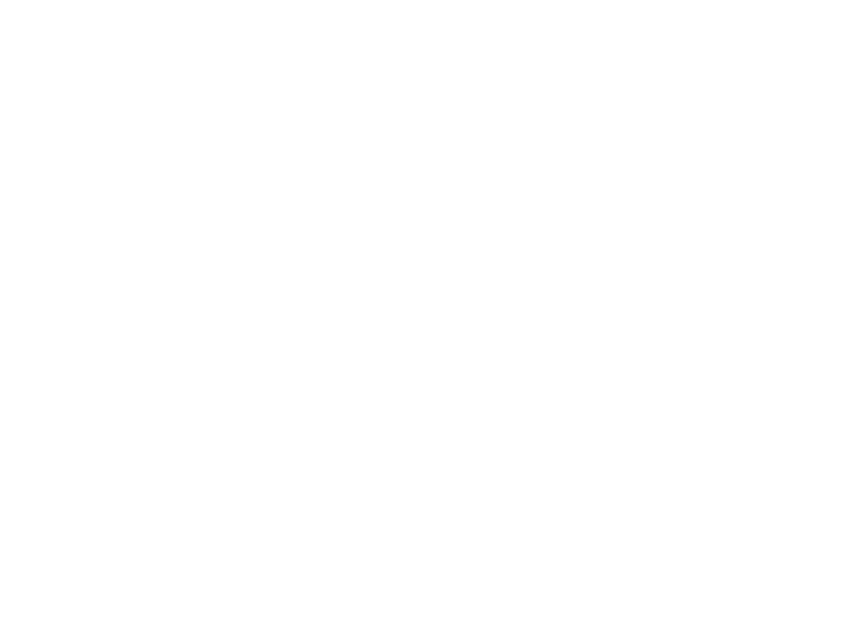
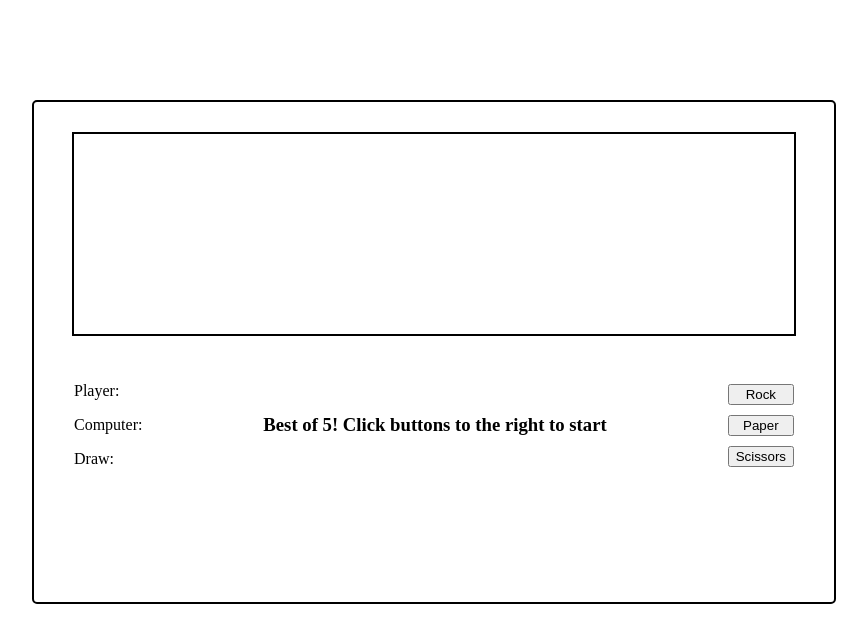
Before and after one commit to DemReaper/Rock-Paper-Scissors, a plain HTML site: page index.html in a window 1280 px wide. Shown: the whole page, without its empty margins (206-1073 px from the left). Drawn offline with Linux system fonts and the light colour scheme.

Commit message:
add basic layout for UI

```diff
--- a/app.js
+++ b/app.js
@@ -18,6 +18,8 @@ function computerPlay() {
 function playRound(playerSelection, computerSelection) {
   // transform playerSelection to lowercase
   let psLowerCase = playerSelection.toLowerCase();
+
+  // stage outcom conditions
   const draw = "Round draw, No winner!";
   const playerLost = `You lose ${computerSelection} beats ${psLowerCase}!`;
   const playerWin = `You won ${psLowerCase} beats ${computerSelection}!`;
@@ -55,6 +57,7 @@ function playRound(playerSelection, computerSelection) {
   return draw;
 }
 
+
 function game(rounds) {
   for (let i = 0; i < rounds; i++) {
     const playerSelection = prompt("rock, paper, or scissors?");
--- a/index.html
+++ b/index.html
@@ -3,8 +3,39 @@
   <head>
     <meta charset="utf-8">
     <title>Rock Paper Sciccors</title>
+    <link rel="stylesheet" href="style.css">
   </head>
   <body>
+    <div class="main-container">
+      <!-- main display monitor -->
+      <div class="monitor">
+
+      </div>
+
+      <!-- player interaction and score viewing -->
+      <div class="play-area">
+
+        <!-- scoring information -->
+        <div class="score">
+          <p>Player: <span class="player-score"></span></p>
+          <p>Computer: <span class="computer-score"></span></p>
+          <p>Draw: <span class="draw-score"></span></p>
+        </div>
+
+        <!-- game update messages -->
+        <div class="message-display">
+          <h3>Best of 5! Click buttons to the right to start</h3>
+        </div>
+
+        <!-- player interaction -->
+        <div class="player-choice">
+          <button class="btn" id="rock">Rock</button>
+          <button class="btn" id="paper">Paper</button>
+          <button class="btn" id="scissors">Scissors</button>
+        </div>
+
+      </div> <!-- end play-area -->
+    </div><!-- end  main-container -->
     <script src="app.js" charset="utf-8"></script>
   </body>
 </html>
--- /dev/null
+++ b/style.css
@@ -0,0 +1,31 @@
+.main-container {
+  width: 800px;
+  height: 500px;
+  border: 2px solid black;
+  border-radius: 5px;
+  margin: 100px auto 0;
+}
+
+.monitor {
+  width: 90%;
+  height: 40%;
+  border: 2px solid black;
+  margin: 30px auto;
+}
+
+.play-area {
+  width: 90%;
+  display: flex;
+  justify-content: space-between;
+  align-items: center;
+  margin: 0 auto;
+}
+
+.player-choice {
+  display: flex;
+  flex-direction: column;
+}
+
+.btn {
+  margin: 5px 0;
+}
```
